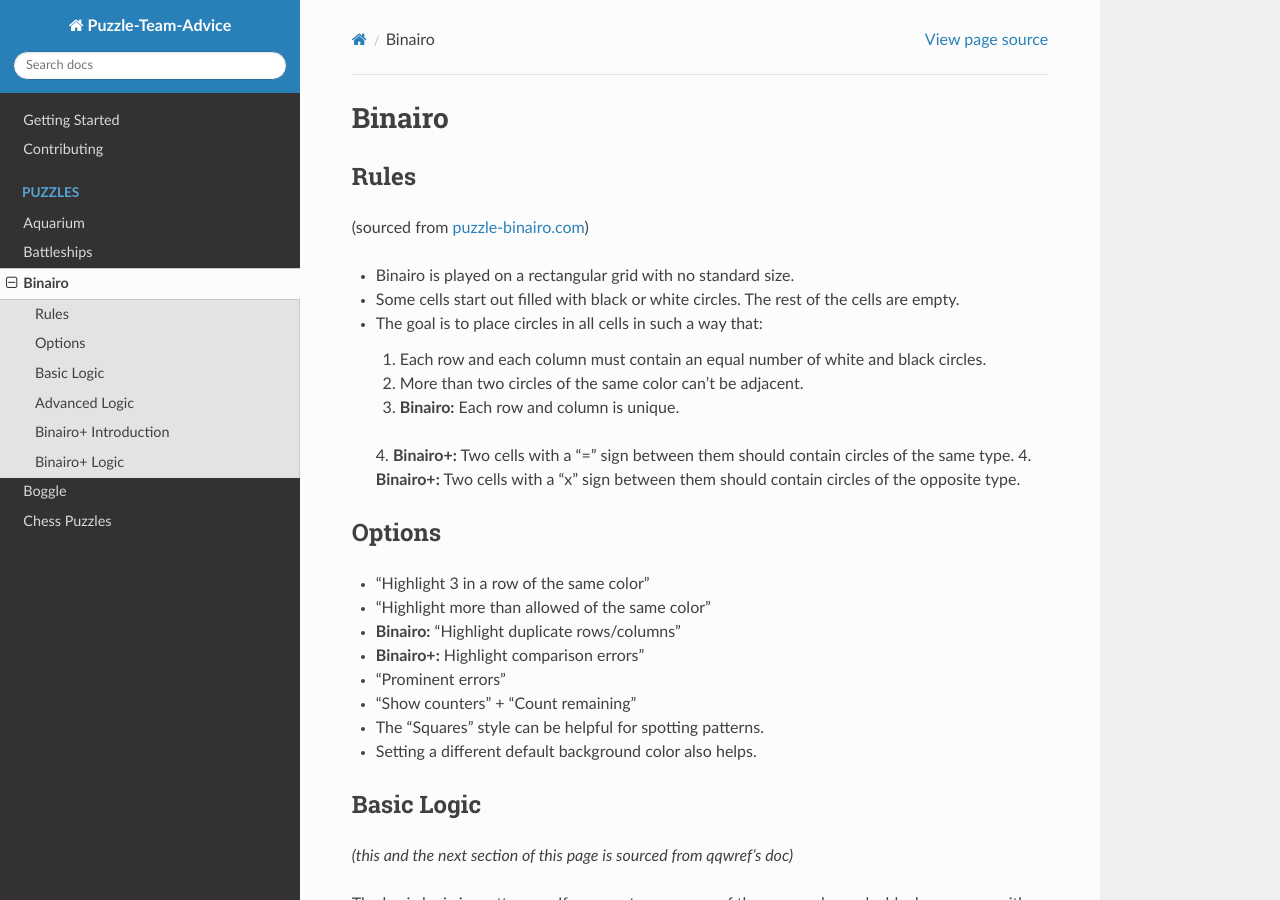
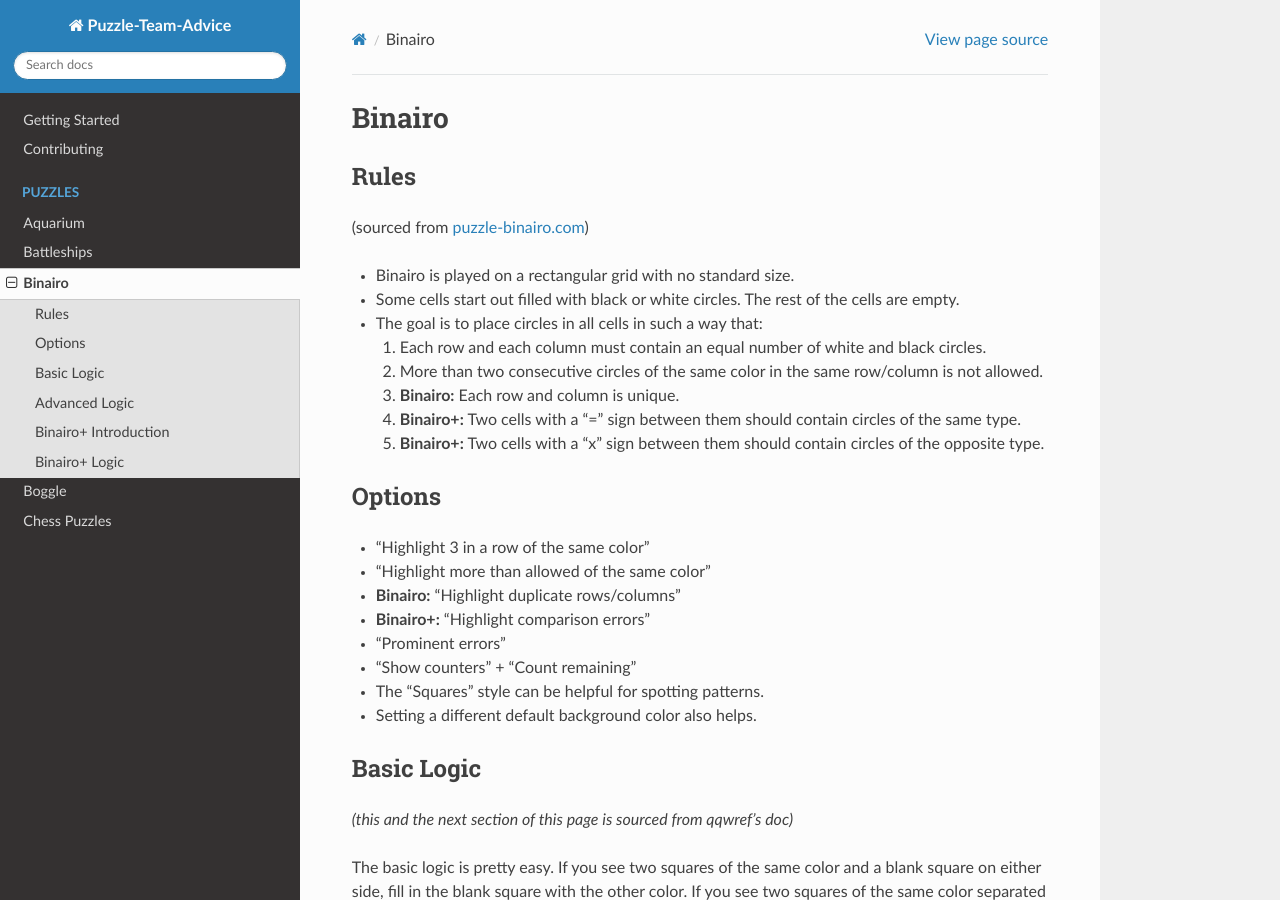
Before and after one commit to Ailurust/puzzle-team-advice, a Sphinx documentation site: the page built from docs/source/puzzles/binairo.rst, in a window 1280 px wide and 900 px high. Built offline with Sphinx 7.4.7 and the Read the Docs theme 3.1.0, drawn with Linux system fonts in a browser that asks for light colours.

Commit message:
clean up some binairo stuff

```diff
--- a/docs/source/puzzles/binairo.rst
+++ b/docs/source/puzzles/binairo.rst
@@ -11,10 +11,10 @@ Rules
 * The goal is to place circles in all cells in such a way that:
 
   1. Each row and each column must contain an equal number of white and black circles.
-  2. More than two circles of the same color can't be adjacent.
+  2. More than two consecutive circles of the same color in the same row/column is not allowed.
   3. **Binairo:** Each row and column is unique.
   4. **Binairo+:** Two cells with a "=" sign between them should contain circles of the same type.
-  4. **Binairo+:** Two cells with a "x" sign between them should contain circles of the opposite type.
+  5. **Binairo+:** Two cells with a "x" sign between them should contain circles of the opposite type.
 
 Options
 -------
@@ -22,7 +22,7 @@ Options
 * “Highlight 3 in a row of the same color”
 * “Highlight more than allowed of the same color”
 * **Binairo:** “Highlight duplicate rows/columns”
-* **Binairo+:** Highlight comparison errors"
+* **Binairo+:** "Highlight comparison errors"
 * “Prominent errors”
 * “Show counters” + “Count remaining”
 * The "Squares" style can be helpful for spotting patterns.
@@ -89,7 +89,7 @@ logic applies except with pairs of two of the same color rather than alternating
 The same counter logic from normal Binairo also applies here, with the comparisons adding some further depth on where
 certain colors are forced. Here's one example (rotated to fit the page better, counter is 1 black left and 3 white left):
 
-.. image:: ../img/binairo-plus/xforce.png
+.. image:: ../img/binairo/plus/xforce.png
 
 Trying to apply the original counter logic doesn't help in this scenario, but since the x comparison requires one black cell
 and one white cell, the empty cells outside of it can be colored white, since there will be 2 whites left regardless of how
```
Also changed, not shown: docs/source/img/binairo/plus/xforce.png (renamed from docs/source/img/binairo-plus/xforce.png).
